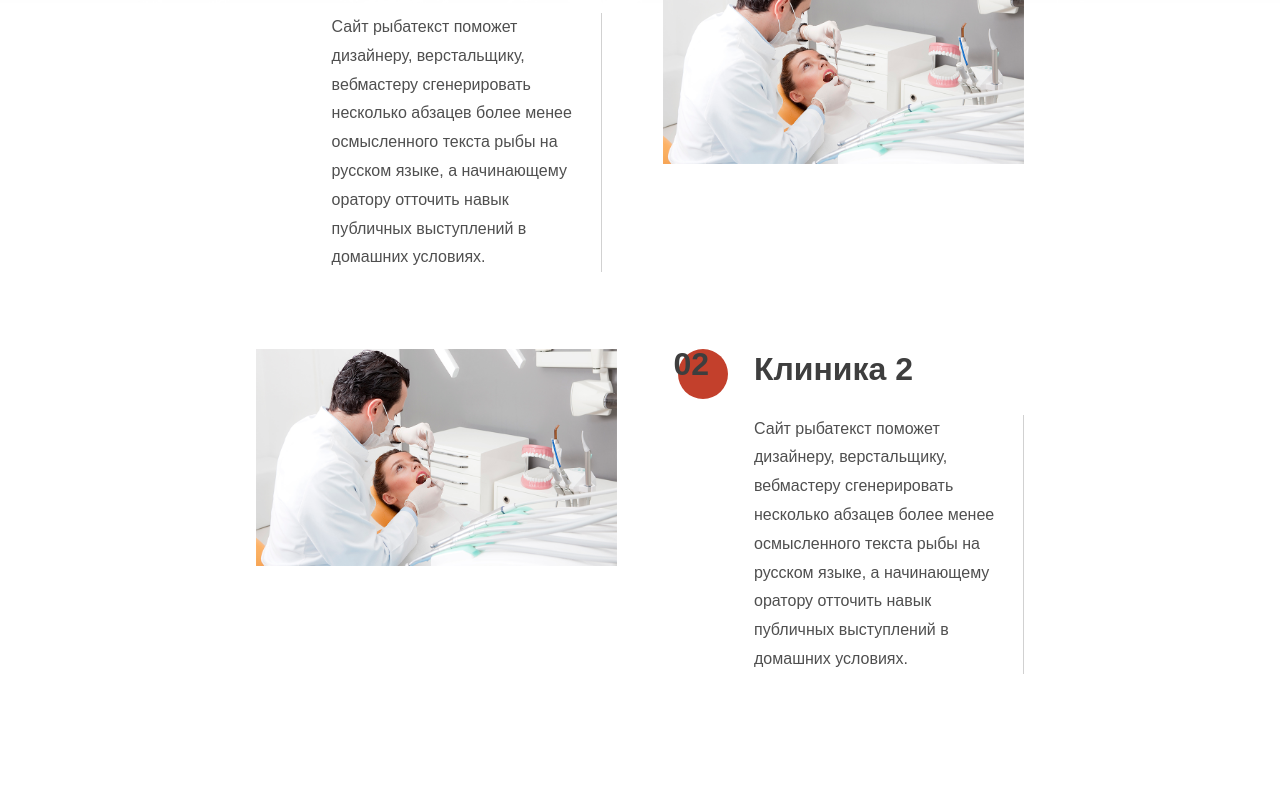
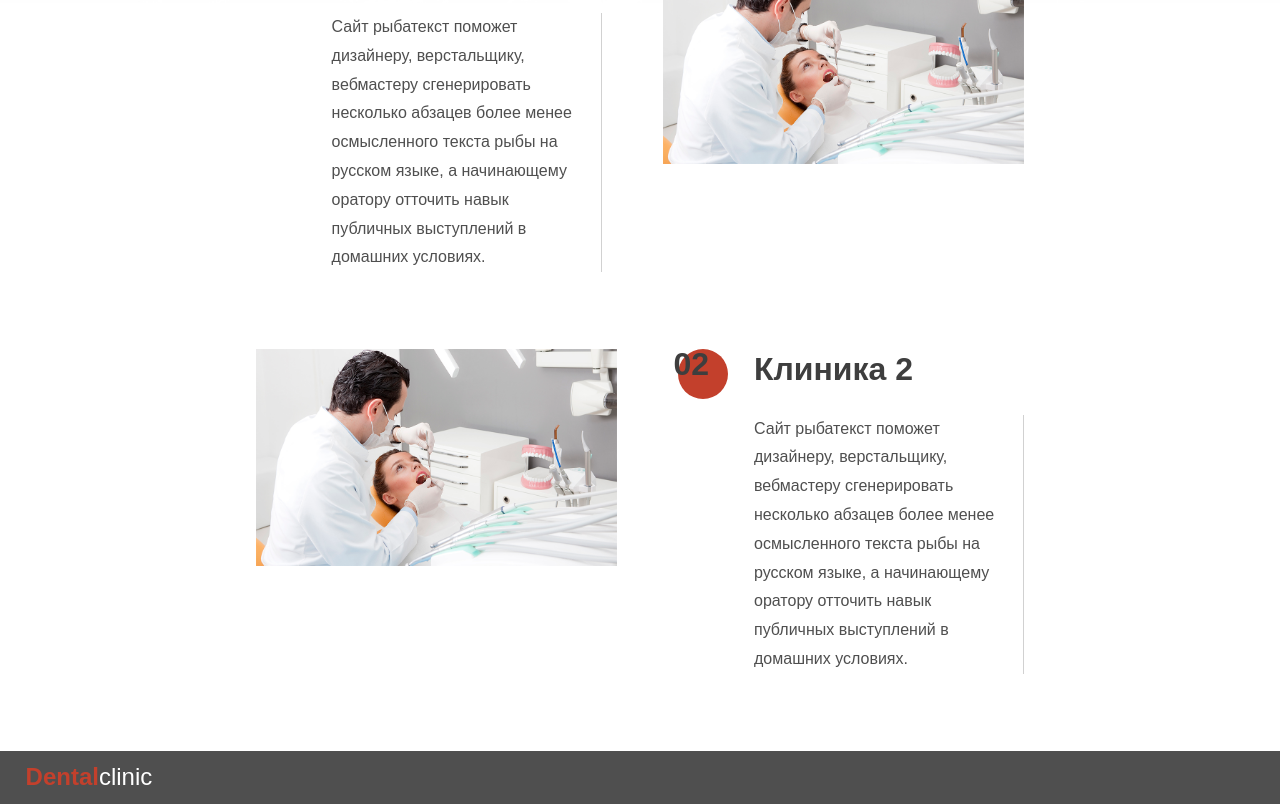
Before and after one commit to ldrv565/dental.my, a plain HTML site: page app/aboutUs.html in a window 1280 px wide. Shown: the part 717-1521 px from the top of the page. Before the commit the page ends 1468 px from the top, so only its background shows below. Drawn offline with Linux system fonts and the light colour scheme.

Commit message:
Добавил футер

```diff
--- a/app/aboutUs.html
+++ b/app/aboutUs.html
@@ -163,6 +163,11 @@
             </div>
         </div>
     </div>
+    <div class="footer">
+        <a href="index.html" class="logo ">
+            <span class="logo__element1 ">Dental</span><span class="logo__element2 logo__element2--white">clinic</span>
+        </a>
+    </div>
 </body>
 
 </html>
--- a/app/sass/main.sass
+++ b/app/sass/main.sass
@@ -219,7 +219,14 @@ a
             margin: 0 2.5*$atom
         @media ($medium)
             margin: 0 $atom
-
+.footer
+    display: flex
+    justify-content: flex-start
+    align-items: center
+    flex-wrap: wrap
+    width: $columns * $atom - $atom
+    padding: $offset $atom / 2
+    background: $grey
 //</основные_части_сайта>
 //<глобальные_блоки>
 //  <логотип>
@@ -233,6 +240,8 @@ a
         font-weight: bold
     &__element2
         color: $grey
+        &--white
+            color: white
 //  </логотип>
 //  <кнопка_меню>
 .menu-button
```
Also changed, not shown: app/service.html (+5 -0 lines), app/services.html (+5 -0 lines), app/css/main.css.
